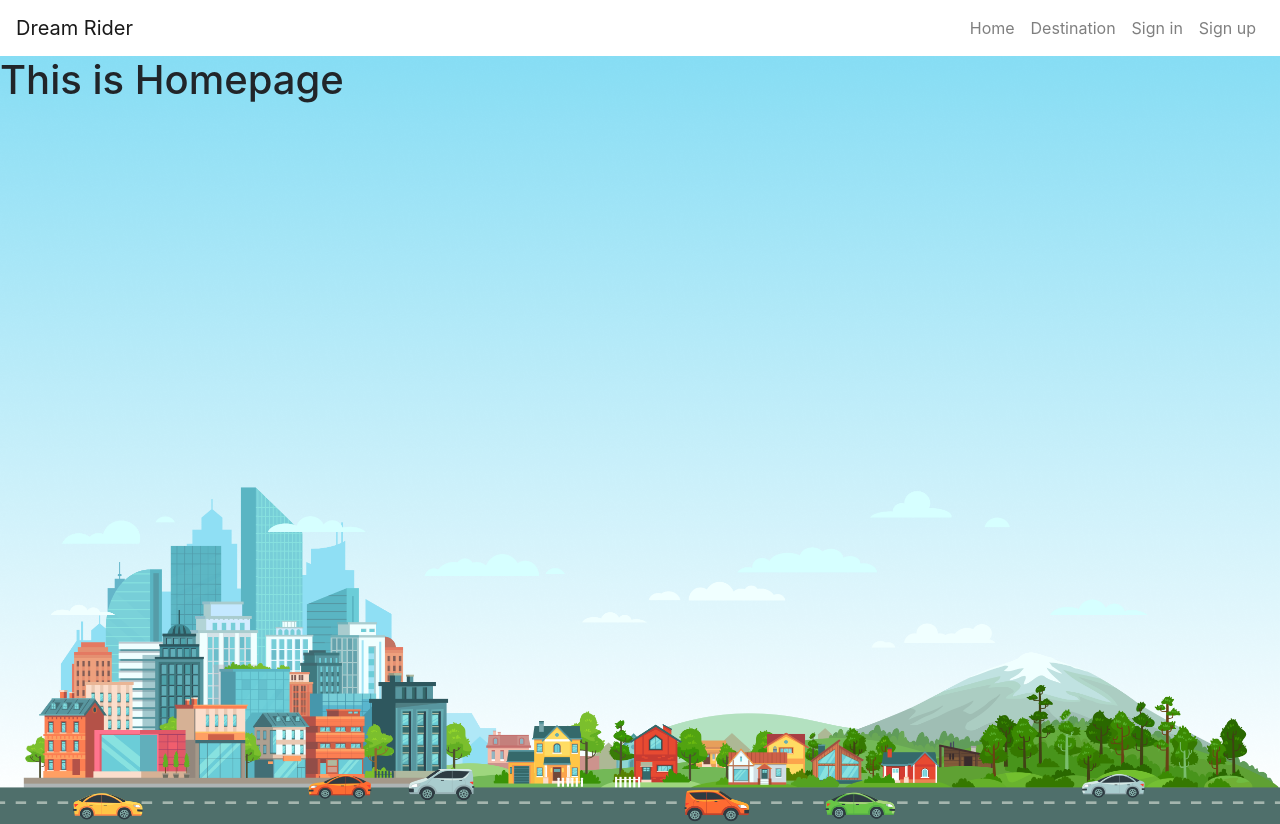
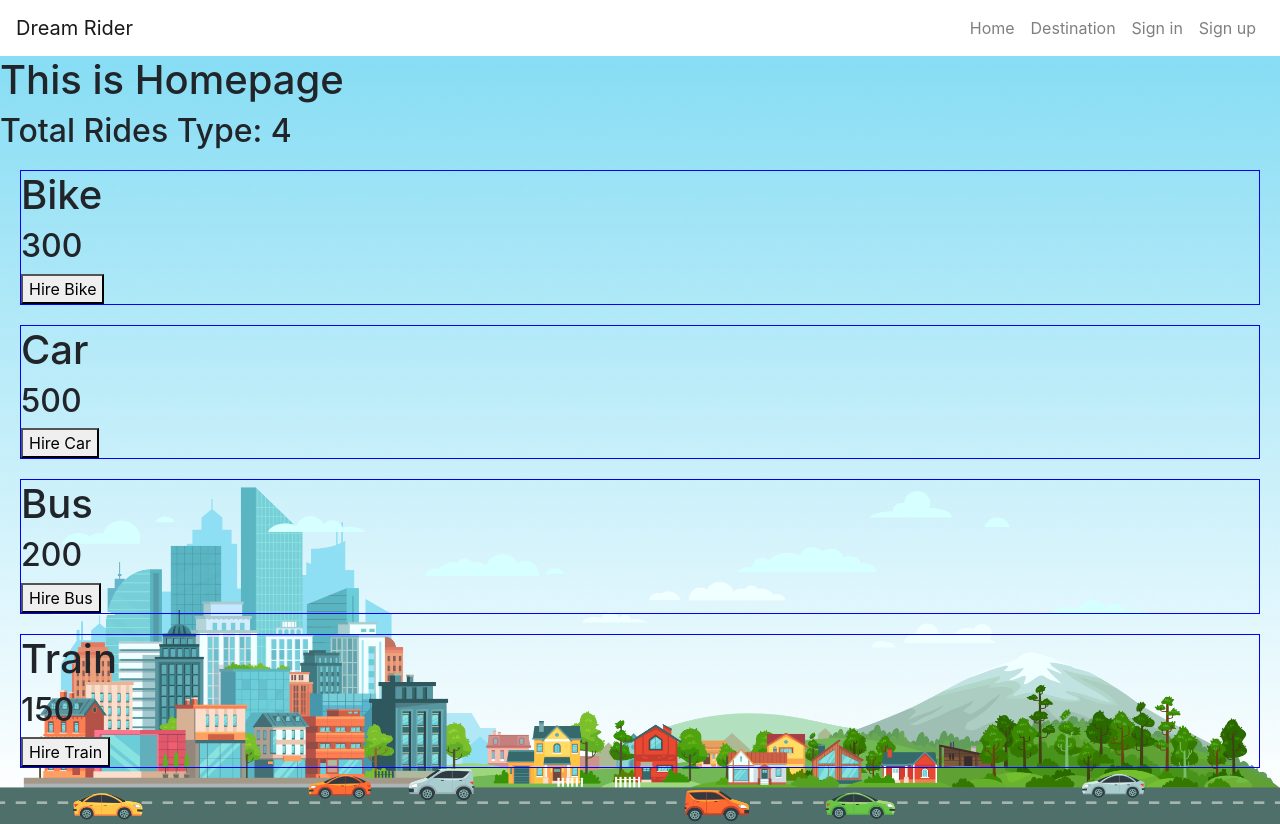
Before and after one commit to samiul-sheikh/dream-rider, a React (Create React App) app: page / in a window 1280 px wide. Built offline with nearby package versions, Linux system fonts and the light colour scheme.

Commit message:
homepage dynamic data load

```diff
--- /dev/null
+++ b/src/Components/HireCategory/HireCategory.js
@@ -0,0 +1,26 @@
+import React from 'react';
+import { useHistory } from 'react-router';
+
+const HireCategory = (props) => {
+    console.log(props.rides);
+    const { name, cost } = props.rides;
+
+    const history = useHistory();
+
+    const hireType = name => {
+        const url = `/hire/${name}`
+        history.push(url);
+    }
+
+    return (
+        <div style={{ border: '1px solid blue', margin: '20px' }}>
+            <div>
+                <h1>{name}</h1>
+                <h2>{cost}</h2>
+                <button onClick={() => hireType(name)}>Hire {name}</button>
+            </div>
+        </div>
+    );
+};
+
+export default HireCategory;
--- a/src/Components/Homepage/Homepage.js
+++ b/src/Components/Homepage/Homepage.js
@@ -1,11 +1,24 @@
-import React from 'react';
+import React, { useEffect, useState } from 'react';
 import './Homepage.css';
 import bgImage from '../../images/background.png';
+import RidersData from '../../Data/RidersData.json';
+import HireCategory from '../HireCategory/HireCategory';
 
 const Homepage = () => {
+    const [ridesType, setRidesType] = useState([]);
+
+    useEffect(() => {
+        setRidesType(RidersData);
+        console.log(RidersData);
+    }, [])
+
     return (
         <div className="home" style={{ backgroundImage: `url(${bgImage})` }}>
             <h1>This is Homepage</h1>
+            <h2>Total Rides Type: {ridesType.length}</h2>
+            {
+                ridesType.map(rides => <HireCategory rides={rides}></HireCategory>)
+            }
         </div>
     );
 };
--- a/src/Data/RidersData.json
+++ b/src/Data/RidersData.json
@@ -4,28 +4,29 @@
         "name": "Bike",
         "country": "Bangladesh",
         "cost": 300,
-        "image": "https://ibb.co/92r758f"
-
+        "image": "https://images.vexels.com/media/users/3/152654/isolated/preview/e5694fb12916c00661195c0a833d1ba9-sports-bike-icon-by-vexels.png"
     },
     {
         "id": 50,
         "name": "Car",
         "country": "Bangladesh",
         "cost": 500,
-        "image": "https://ibb.co/6YMq6wt"
+        "image": "https://images-na.ssl-images-amazon.com/images/I/61qeXHqlaXL.png"
     },
     {
         "id": 20,
         "name": "Bus",
         "country": "Bangladesh",
         "cost": 200,
-        "image": "https://ibb.co/FzK2h4K"
+        "image": "https://aux4.iconspalace.com/uploads/8012276391018748620.png"
     },
     {
         "id": 15,
         "name": "Train",
         "country": "Bangladesh",
         "cost": 150,
-        "image": "https://ibb.co/z5j9w2D"
+        "imagee": "https://img.icons8.com/emoji/452/train-emoji.png",
+        "image": "https://www.iconbunny.com/icons/media/catalog/product/1/2/1233.10-train-icon-iconbunny.jpg",
+        "image1": "https://cdn.iconscout.com/icon/free/png-256/train-2374393-1986386.png"
     }
 ]
```
